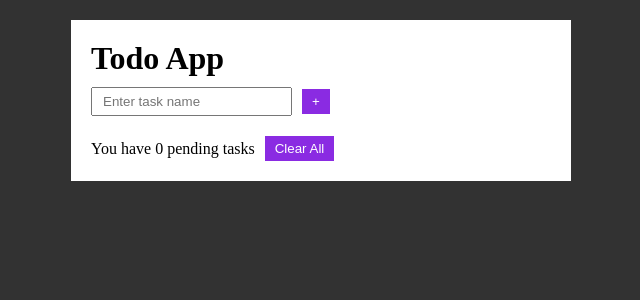
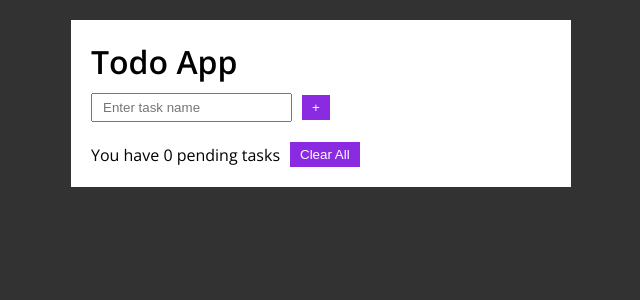
Before and after one commit to tarunislucky/todo-list, a React (Vite) app: page / in a window 1280 px wide. Shown: the top 300 px of the page, without its empty margins (319-959 px from the left). Built offline with nearby package versions, Linux system fonts and the light colour scheme.

Commit message:
added open sans fonts

```diff
--- a/index.html
+++ b/index.html
@@ -5,6 +5,12 @@
 		<link rel="icon" type="image/svg+xml" href="/vite.svg" />
 		<meta name="viewport" content="width=device-width, initial-scale=1.0" />
 		<title>Todo List</title>
+
+		<link rel="preconnect" href="https://fonts.googleapis.com" />
+		<link rel="preconnect" href="https://fonts.gstatic.com" crossorigin />
+		<link
+			href="https://fonts.googleapis.com/css2?family=Open+Sans:wght@400;600&display=swap"
+			rel="stylesheet" />
 	</head>
 	<body>
 		<div id="root"></div>
--- a/src/App.css
+++ b/src/App.css
@@ -6,6 +6,7 @@
 
 body {
 	background-color: #323232;
+	font-family: "Open Sans", sans-serif;
 }
 li {
 	display: flex;
--- a/src/components/TaskList.jsx
+++ b/src/components/TaskList.jsx
@@ -12,13 +12,13 @@
 
 	useEffect(() => {
 		if (isInitial) {
+			isInitial = false;
 			//on page reload
 			//get tasks from local storage and set the state
 			const localData = JSON.parse(localStorage.getItem("taskState"));
-			if (!localData) return;
+			if (!localData || localData.taskCount === 0) return;
 			// setState
 			dispatch({ type: "setTaskState", payload: localData });
-			isInitial = false;
 			return;
 		}
 
```
